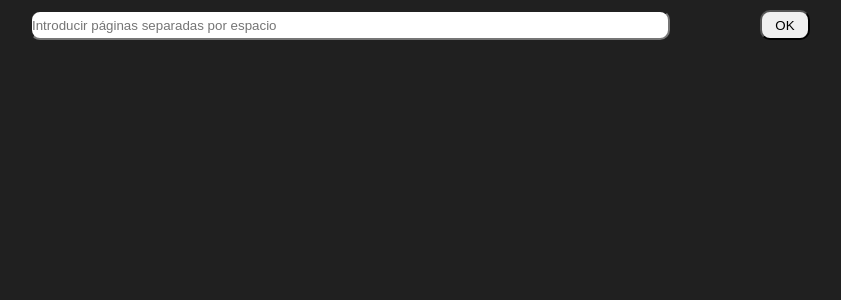
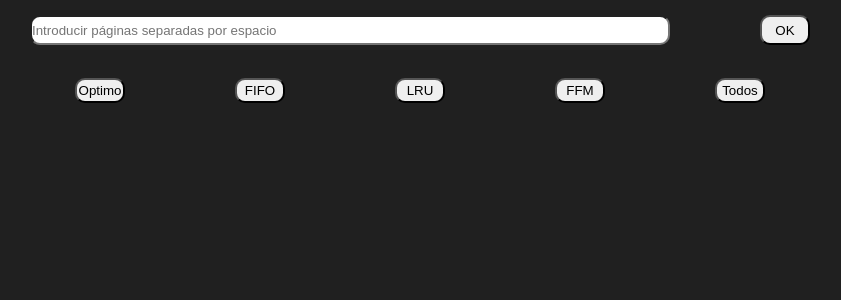
Before and after one commit to Di3go0-0/MemoryManagementAlgorithms, a React (Vite) app in the folder client/: page / in a window 1280 px wide. Shown: the top 300 px of the page, without its empty margins (220-1061 px from the left). Built offline with nearby package versions, Linux system fonts and the light colour scheme.

Commit message:
Create a Algorithms components

```diff
--- /dev/null
+++ b/client/src/Components/FfmComponent.jsx
@@ -0,0 +1,11 @@
+import React from 'react'
+
+function FfmComponent() {
+  return (
+    <div>
+      FFM
+    </div>
+  )
+}
+
+export default FfmComponent
--- /dev/null
+++ b/client/src/Components/FifoComponet.jsx
@@ -0,0 +1,11 @@
+import React from 'react'
+
+function FifoComponet() {
+  return (
+   <div>
+    FIFO
+   </div>
+  )
+}
+
+export default FifoComponet
--- /dev/null
+++ b/client/src/Components/LruComponent.jsx
@@ -0,0 +1,11 @@
+import React from 'react'
+
+function LruComponent() {
+  return (
+    <div>
+        LRU
+    </div>
+  )
+}
+
+export default LruComponent
--- /dev/null
+++ b/client/src/Components/OptimoComponent.jsx
@@ -0,0 +1,11 @@
+import React from 'react'
+
+function OptimoComponent() {
+  return (
+    <div>
+        optimo
+    </div>
+  )
+}
+
+export default OptimoComponent
--- a/client/src/Pages/HomePage.css
+++ b/client/src/Pages/HomePage.css
@@ -11,8 +11,10 @@ body {
 }
 main {
   display: flex;
-  justify-content: center;
+  width: 100vw;
   height: 100vh;
+  align-items: center;
+  flex-direction: column;
 }
 
 .input-container {
@@ -21,6 +23,7 @@ main {
   width: 100vmin;
   height: 50px;
   padding: 10px;
+  margin: 5px;
 }
 
 .input-container input {
@@ -38,3 +41,26 @@ main {
   width: 50px;
   height: 30px;
 }
+.button-container button:hover{
+  background-color: #404040;
+}
+
+.Options{
+  display: flex;
+  justify-content: space-around;
+  width: 100vmin;
+  height: 50px;
+  margin: 5px;
+  align-items: center;
+}
+
+.Options button {
+  justify-content: center;
+  width: 50px;
+  height: 25px;
+  border-radius: 10px;
+}
+
+.Options button:hover {
+  background-color: #404040;
+}
--- a/client/src/Pages/HomePage.jsx
+++ b/client/src/Pages/HomePage.jsx
@@ -1,9 +1,14 @@
 import React, { useState } from "react";
 import { useGlobalContext } from "../Context/Context";
+import OptimoComponent from "../Components/OptimoComponent";
+import FifoComponet from "../Components/FifoComponet";
+import LruComponent from "../Components/LruComponent";
+import FfmComponent from "../Components/FfmComponent";
 import "./HomePage.css";
 
 function HomePage() {
   const [inputValue, setInputValue] = useState("");
+  const [activeComponent, setActiveComponent] = useState(null);
   const { addPages } = useGlobalContext();
 
   const handleInputChange = (event) => {
@@ -13,6 +18,21 @@ function HomePage() {
   const handleButtonClick = () => {
     const pages = inputValue.trim().split(/\s+/).map(Number).filter(n => !isNaN(n));
     addPages(pages);
+  };
+
+  const renderActiveComponent = () => {
+    switch (activeComponent) {
+      case 'Optimo':
+        return <OptimoComponent />;
+      case 'FIFO':
+        return <FifoComponet />;
+      case 'LRU':
+        return <LruComponent />;
+      case 'FFM':
+        return <FfmComponent />;
+      default:
+        return null;
+    }
   };
 
   return (
@@ -30,7 +50,26 @@ function HomePage() {
           <button onClick={handleButtonClick}>OK</button>
         </div>
       </div>
-      <div className="body"></div>
+      <div className="Options">
+        <div>
+          <button onClick={() => setActiveComponent('Optimo')}>Optimo</button>
+        </div>
+        <div>
+          <button onClick={() => setActiveComponent('FIFO')}>FIFO</button>
+        </div>
+        <div>
+          <button onClick={() => setActiveComponent('LRU')}>LRU</button>
+        </div>
+        <div>
+          <button onClick={() => setActiveComponent('FFM')}>FFM</button>
+        </div>
+        <div>
+          <button onClick={() => setActiveComponent(null)}>Todos</button>
+        </div>
+      </div>
+      <div className="body">
+        {renderActiveComponent()}
+      </div>
     </main>
   );
 }
```
Also changed, not shown: client/src/Components/css/style.css (added).
